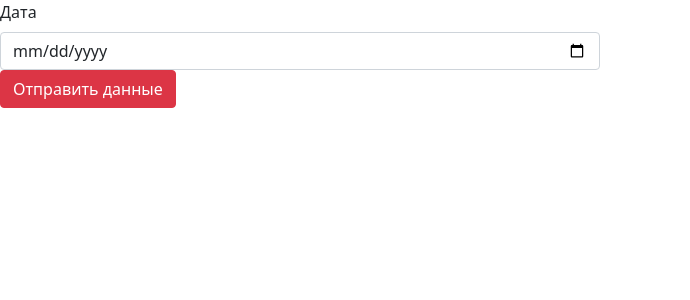
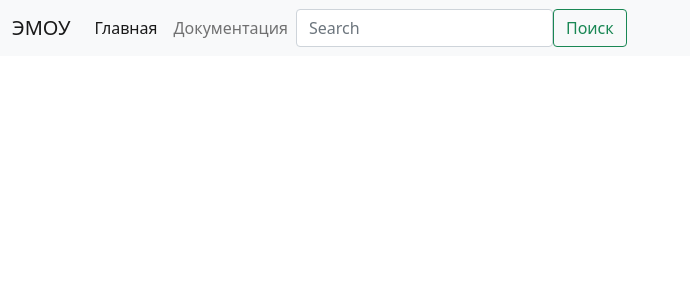
Before and after one commit to Andrew3100/sms_table, a PHP site: page / in a window 1280 px wide. Shown: the top 300 px of the page, without its empty margins (0-690 px from the left). Run offline with PHP 8.4, Linux system fonts and the light colour scheme.

Commit message:
Методы работы с пользователем

```diff
--- a/classes/classes.php
+++ b/classes/classes.php
@@ -29,7 +29,7 @@ return $table;
 class DB {
     public $db_host = 'localhost';
     public $db_user = 'root';
-    public $db_password = 'root';
+    public $db_password = '';
     public $db_base = 'jc_database';
     //метод устанавливает соединение с БД
     function setConnect() {
@@ -45,7 +45,7 @@ class DB {
     //данных из заданной таблицы.
     //Можно передать условие отбора записей и отбираемые поля в строке через запятую
     //Если отбираемые поля и условие не переданы, то выберутся все записи по всем полям
-    function getRecordsByConditionFetchAssoc($table,$where='',$fields = '*') {
+    function getRecordsByConditionFetchAssoc($table,$where='',$fields = '*',$print='') {
         $mysqli = $this->setConnect();
 
         if ($where!='') {
@@ -53,6 +53,9 @@ class DB {
         }
         else {
             $condition = '';
+        }
+        if ($print!='') {
+            print_r("SELECT $fields FROM $table $condition");
         }
         return $records = $mysqli->query("SELECT $fields FROM $table $condition");
     }
@@ -205,3 +208,58 @@ class html_form {
     }
 
 }
+
+class user {
+    public $firstname = '';
+    public $surname = '';
+    public $name = '';
+    public $login = '';
+    public $user_md5 = '';
+    public $user_status = '';
+    //метод авторизует пользователя в системе
+    function authUser($login,$password) {
+       $DB = new DB;
+       $DB->setConnect();
+       $password = md5($password);
+       $users = $DB->getRecordsByConditionFetchAssoc('users',"login = '$login' AND `password` = '$password' AND ban = 0",'*');
+       if (count(mysqli_fetch_assoc($users)) > 0) {
+           if (setcookie('user',$login,time() + 3600, "/")) {
+//               header('Location: index.php?data=1');
+           }
+       }
+    }
+    //метод выкидывает пользователь из системы
+    function unAuth_user() {
+        setcookie('user','nahuy_otsyuda',time() - 10000, "/");
+    }
+
+}
+
+//Класс для управления элементами интерфейса Bootstrap
+class Bootstrap {
+    function GetHeader() {
+        echo '
+            <nav class="navbar navbar-expand-lg navbar-light bg-light">
+              <div class="container-fluid">
+                <a class="navbar-brand" href="#">ЭМОУ</a>
+                <button class="navbar-toggler" type="button" data-toggle="collapse" data-target="#navbarSupportedContent" aria-controls="navbarSupportedContent" aria-expanded="false" aria-label="Toggle navigation">
+                  <span class="navbar-toggler-icon"></span>
+                </button>
+                <div class="collapse navbar-collapse" id="navbarSupportedContent">
+                  <ul class="navbar-nav mr-auto mb-2 mb-lg-0">
+                    <li class="nav-item">
+                      <a class="nav-link active" aria-current="page" href="#">Главная</a>
+                    </li>
+                    <li class="nav-item">
+                      <a class="nav-link" href="#">Документация</a>
+                    </li>
+                  </ul>
+                  <form class="d-flex">
+                    <input class="form-control mr-2" type="search" placeholder="Search" aria-label="Search">
+                    <button class="btn btn-outline-success" type="submit">Поиск</button>
+                  </form>
+                </div>
+              </div>
+            </nav>';
+    }
+}
--- a/index.php
+++ b/index.php
@@ -3,9 +3,5 @@ require_once 'libs/html_elements_lib.php';
 require_once 'classes/classes.php';
 include 'db/db_config.php';
 
-$form = new html_form();
-
-
-$form->openForm('action.php','GET');
-$form->getFormByType('date',1,'Дата');
-$form->closeForm('Отправить данные','danger');
+$interface = new Bootstrap();
+$interface->GetHeader();
```
